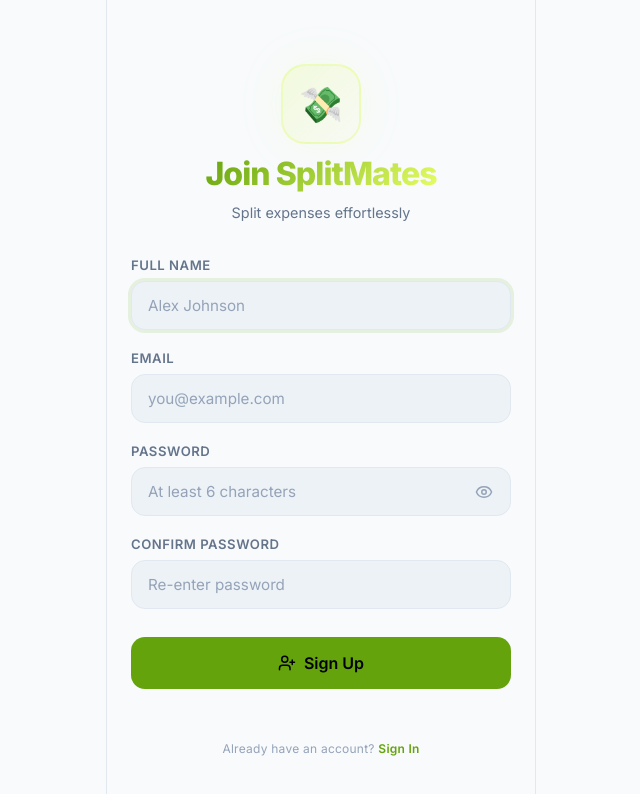
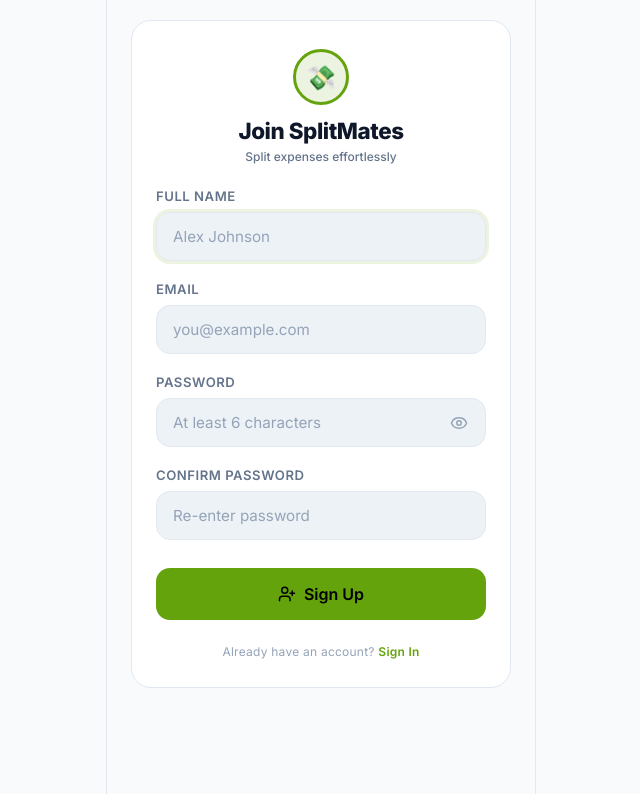
Before and after one commit to shashi00013/SplitMates, a React (Vite) app: page /register in a window 1280 px wide. Shown: the top 794 px of the page, without its empty margins (319-959 px from the left). Built offline with nearby package versions, Linux system fonts and the light colour scheme.

Commit message:
feat(audit): first-time user experience audit and targeted UX improvements (Phase 8)

```diff
--- a/src/pages/Login.jsx
+++ b/src/pages/Login.jsx
@@ -45,15 +45,15 @@ export default function Login() {
   }
 
   return (
-    <div className="login-page" id="login-page">
-      <div className="login-container">
+    <div className="page flex flex-col justify-center items-center" id="login-page" style={{ minHeight: '85dvh' }}>
+      <div className="card page-section" style={{ width: '100%', maxWidth: '380px', padding: '28px 24px' }}>
         {/* Branding */}
-        <div className="login-brand">
-          <div className="login-logo-wrapper">
-            <span className="login-logo-icon">💸</span>
+        <div className="text-center" style={{ marginBottom: '24px' }}>
+          <div className="success-icon-wrapper" style={{ margin: '0 auto 12px auto', background: 'var(--accent-dim)', color: 'var(--accent)', width: '56px', height: '56px', fontSize: '1.5rem' }}>
+            💸
           </div>
-          <h1 className="login-title">{t('appName')}</h1>
-          <p className="login-subtitle">{t('tagline')}</p>
+          <h1 style={{ fontSize: '1.4rem', fontWeight: 800, margin: 0, color: 'var(--text-primary)' }}>{t('appName')}</h1>
+          <p className="text-secondary text-xs" style={{ marginTop: '4px' }}>{t('tagline')}</p>
         </div>
 
         {/* Error Banner */}
--- a/src/pages/Register.jsx
+++ b/src/pages/Register.jsx
@@ -49,15 +49,15 @@ export default function Register() {
   }
 
   return (
-    <div className="login-page" id="register-page">
-      <div className="login-container">
+    <div className="page flex flex-col justify-center items-center" id="register-page" style={{ minHeight: '85dvh' }}>
+      <div className="card page-section" style={{ width: '100%', maxWidth: '380px', padding: '28px 24px' }}>
         {/* Branding */}
-        <div className="login-brand">
-          <div className="login-logo-wrapper">
-            <span className="login-logo-icon">💸</span>
+        <div className="text-center" style={{ marginBottom: '24px' }}>
+          <div className="success-icon-wrapper" style={{ margin: '0 auto 12px auto', background: 'var(--accent-dim)', color: 'var(--accent)', width: '56px', height: '56px', fontSize: '1.5rem' }}>
+            💸
           </div>
-          <h1 className="login-title">Join {t('appName')}</h1>
-          <p className="login-subtitle">{t('tagline')}</p>
+          <h1 style={{ fontSize: '1.4rem', fontWeight: 800, margin: 0, color: 'var(--text-primary)' }}>Join {t('appName')}</h1>
+          <p className="text-secondary text-xs" style={{ marginTop: '4px' }}>{t('tagline')}</p>
         </div>
 
         {/* Error Banner */}
```
